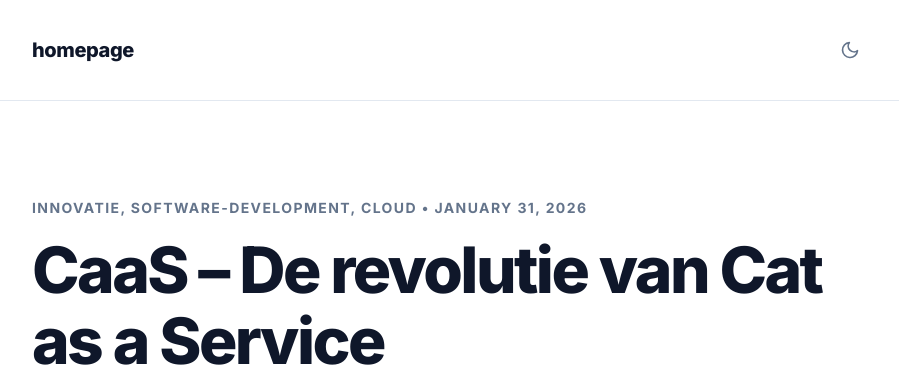
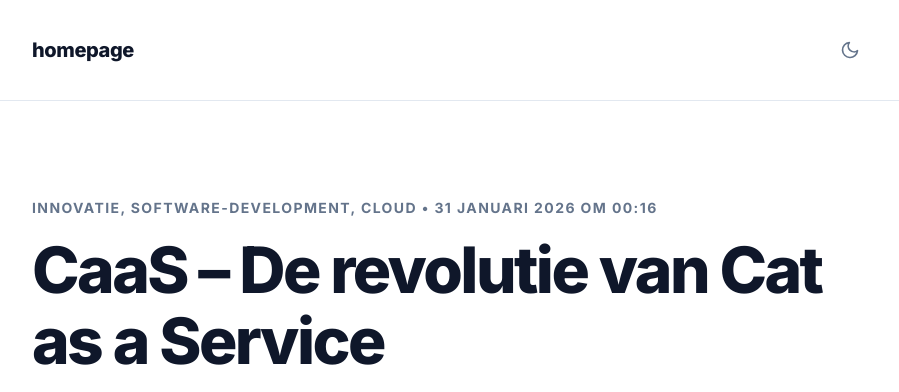
Before and after one commit to Zayeen/homepage, a Jekyll site: the page built from _posts/2026-01-31-caas-de-revolutie-van-cat-as-a-service.md, in a window 1280 px wide and 900 px high. Shown: the top 392 px of the window, without its empty margins (190-1089 px from the left). Built offline with Jekyll 4.4.1, drawn with Linux system fonts in a browser that asks for light colours.

Commit message:
Show post time in Dutch format

```diff
--- a/_layouts/post.html
+++ b/_layouts/post.html
@@ -8,7 +8,24 @@ layout: default
                 {% if page.tags %}
                     {{ page.tags | join: ", " }}
                 {% endif %}
-                • {{ page.date | date: "%B %d, %Y" }}
+                •
+                {% assign m = page.date | date: "%m" %}
+                {{ page.date | date: "%-d" }}
+                {% case m %}
+                  {% when '01' %}januari
+                  {% when '02' %}februari
+                  {% when '03' %}maart
+                  {% when '04' %}april
+                  {% when '05' %}mei
+                  {% when '06' %}juni
+                  {% when '07' %}juli
+                  {% when '08' %}augustus
+                  {% when '09' %}september
+                  {% when '10' %}oktober
+                  {% when '11' %}november
+                  {% when '12' %}december
+                {% endcase %}
+                {{ page.date | date: "%Y" }} om {{ page.date | date: "%H:%M" }}
             </div>
             <h1 style="font-size: clamp(2.5rem, 8vw, 4rem); font-weight: 800; line-height: 1.1; letter-spacing: -0.04em;">{{ page.title }}</h1>
         </header>
```
